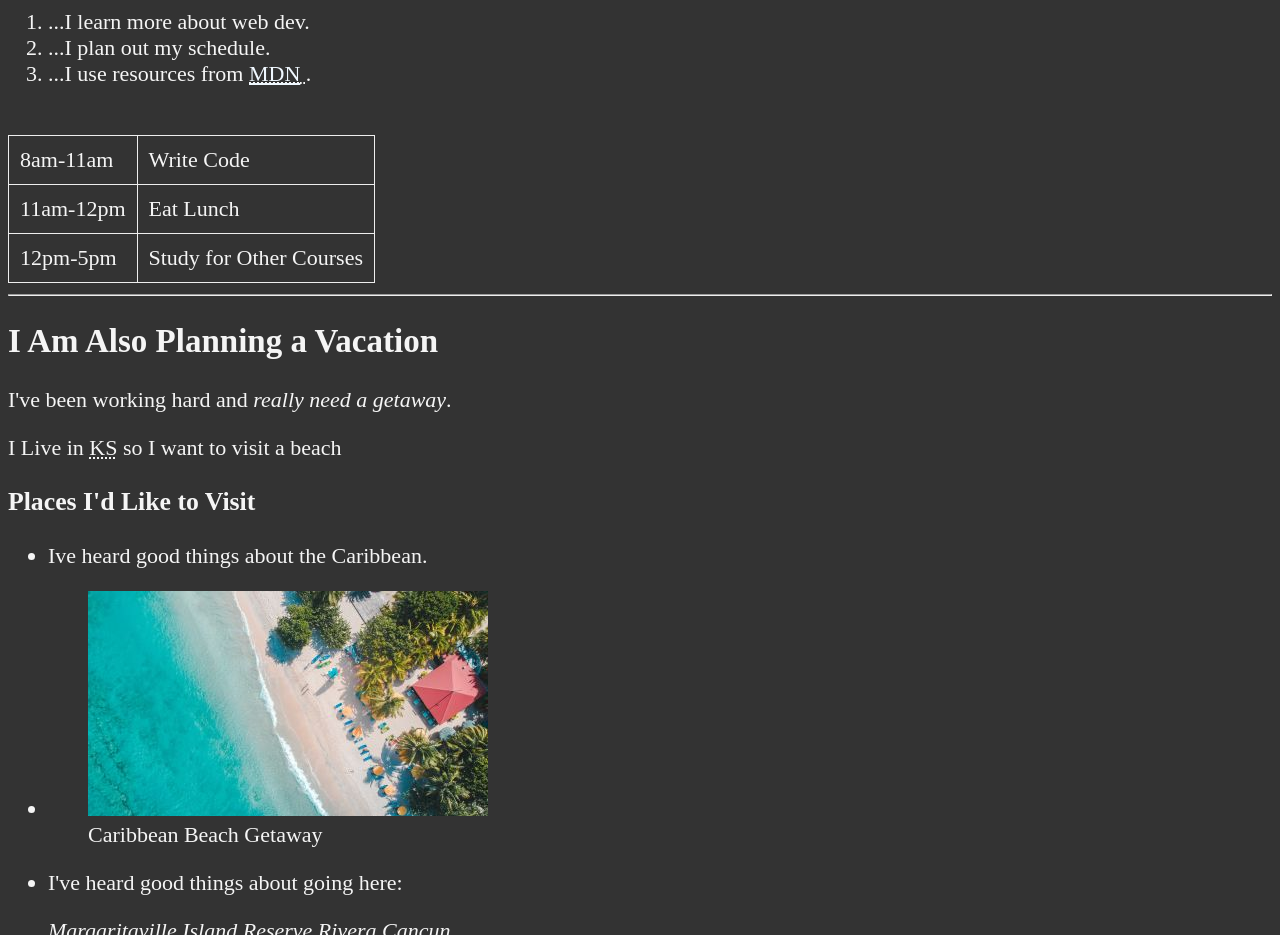
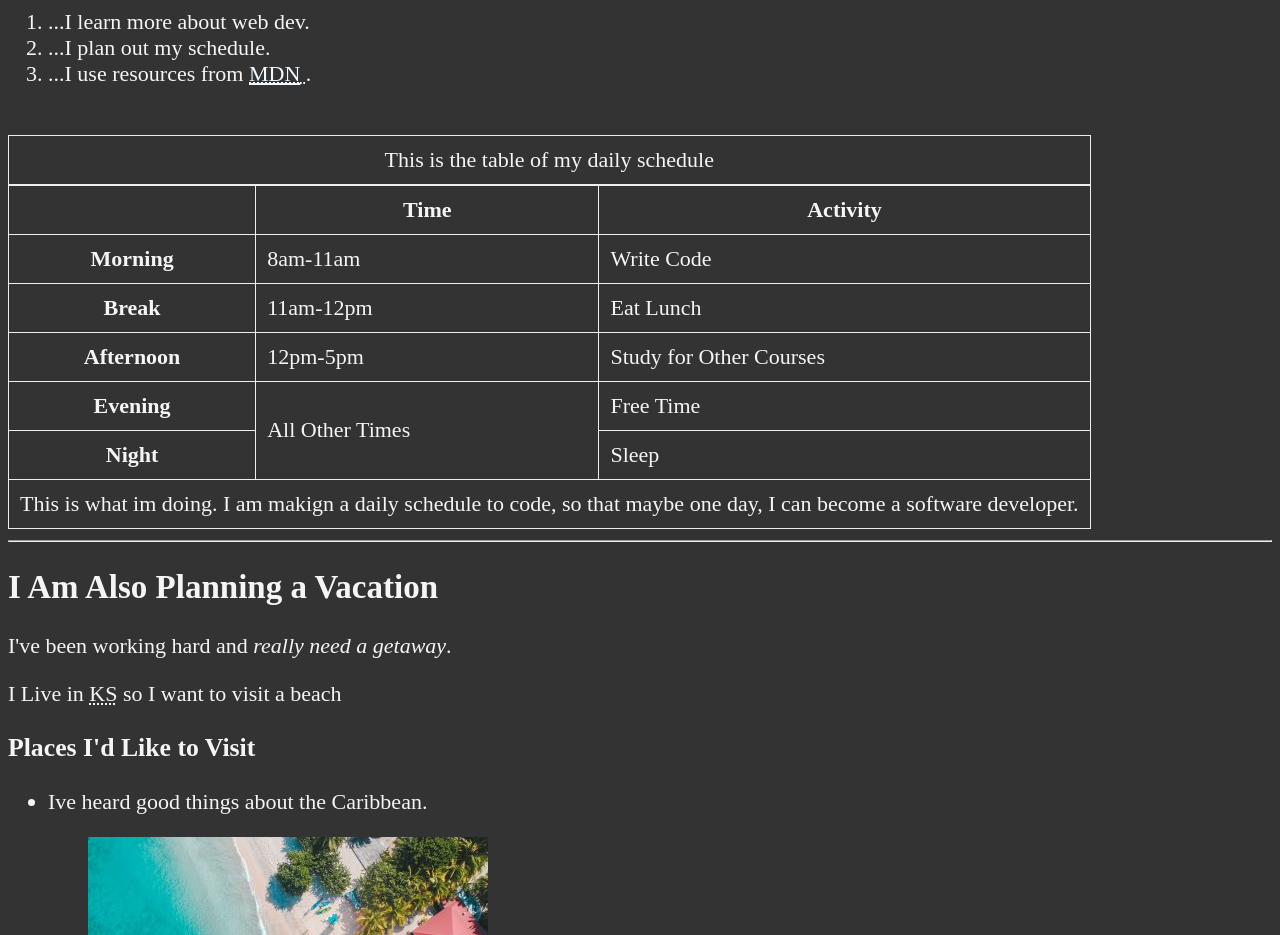
Before and after one commit to jlukula/git-at-work, a plain HTML site: page Dave Gray HTML Course/index.html in a window 1280 px wide. Shown: the part 860-1795 px from the top of the page. Drawn offline with Linux system fonts and the light colour scheme.

Commit message:
Start of Chapter 9

```diff
--- a/Dave Gray HTML Course/index.html
+++ b/Dave Gray HTML Course/index.html
@@ -57,25 +57,61 @@
 
         <br>
 
+<!-- The Table of our Learning HTML Section -->
+
         <table>
+          <caption>This is the table of my daily schedule</caption>
+          <thead>
             <tr>
+              <th>&nbsp;</th>
+              <th scope="col">Time</th>
+              <th scope="col">Activity</th>
+            </tr>
+          </thead>
+          <tbody>
+
+            <tr>
+              <th scope="row">Morning</th>
                 <td>
                   <time datetime="08:00">8am</time>-<time datetime="11:00">11am</time>
                 </td>
                 <td>Write Code</td>
             </tr>
+
             <tr>
+              <th scope="row">Break</th>
                 <td>
                   <time datetime="11:00">11am</time>-<time datetime="12:00">12pm</time>
                 </td>
                 <td>Eat Lunch</td>
             </tr>
+
             <tr>
+              <th scope="row">Afternoon</th>
                 <td>
                   <time datetime="12:00">12pm</time>-<time datetime="17:00">5pm</time>
                 </td>
                 <td>Study for Other Courses</td>
             </tr>
+
+            <tr>
+              <th scope="row">Evening</th>
+              <td rowspan="2">All Other Times</td>
+              <td>Free Time</td>
+            </tr>
+
+            <tr>
+              <th scope="row">Night</th>
+              <td>Sleep</td>
+            </tr>
+
+          </tbody>
+
+          <tfoot>
+            <tr>
+              <td colspan="3">This is what im doing. I am makign a daily schedule to code, so that maybe one day, I can become a software developer.</td>
+            </tr>
+          </tfoot>
         </table>
 
 
```
Also changed, not shown: Dave Gray HTML Course/main.css (+5 -5 lines).
